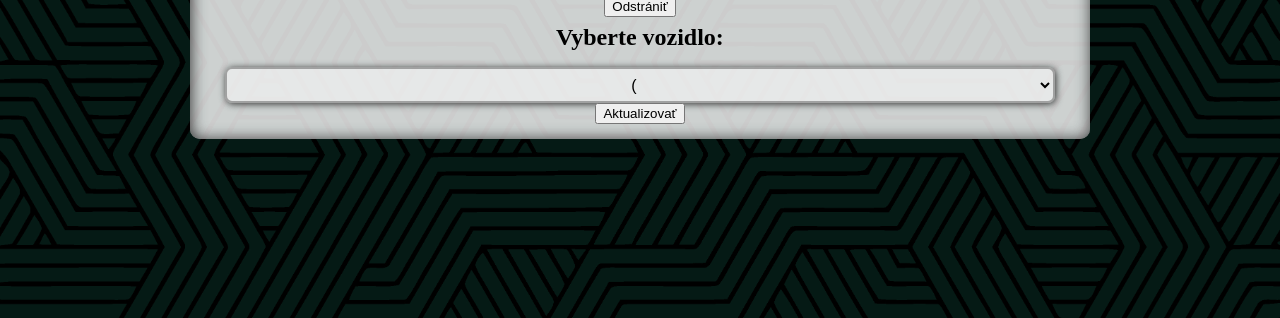
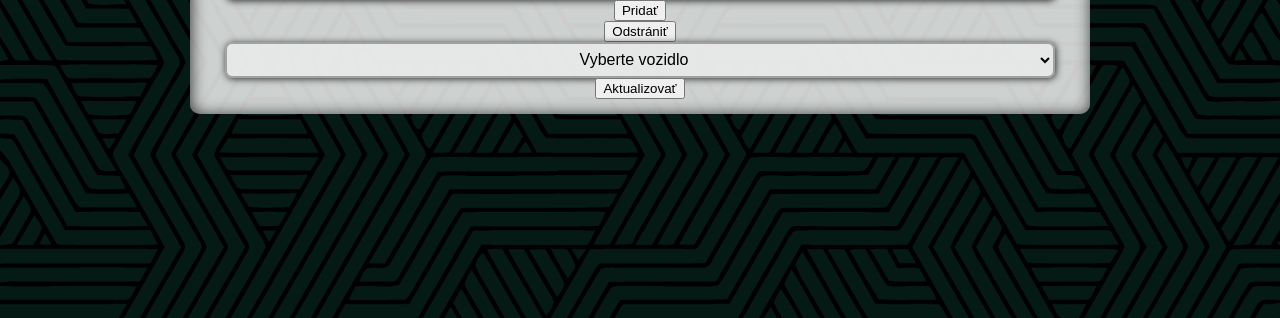
Before and after one commit to Eltody/VUT-FIT-IIS, a Flask app: page /personal in a window 1280 px wide. Shown: the part 399-717 px from the top of the page. Run offline with Flask 2, Linux system fonts and the light colour scheme; data comes from the database, SQL or seed files in the repository; data that the repository does not hold is empty; some libraries are stand-ins or nearby versions.

Commit message:
Added select placeholder

```diff
--- a/templates/personal.html
+++ b/templates/personal.html
@@ -49,8 +49,9 @@
                                     <select name="tickets" id="tickets" class="search-select"></select>
                                     <button type="button">Pridať</button>
                                     <button type="button">Odstrániť</button>
-                                    <h3>Vyberte vozidlo:</h3>
-                                    <select name="vehicles" id="vehicles" class="search-select"></select>
+                                    <select name="vehicles" id="vehicles" class="search-select">
+                                        <option value="" disabled selected>Vyberte vozidlo</option>
+                                    </select>
                                     <form id="stops" action="/smth"></form>
                                     <button type="submit">Aktualizovať</button>
                                 </div>
```
